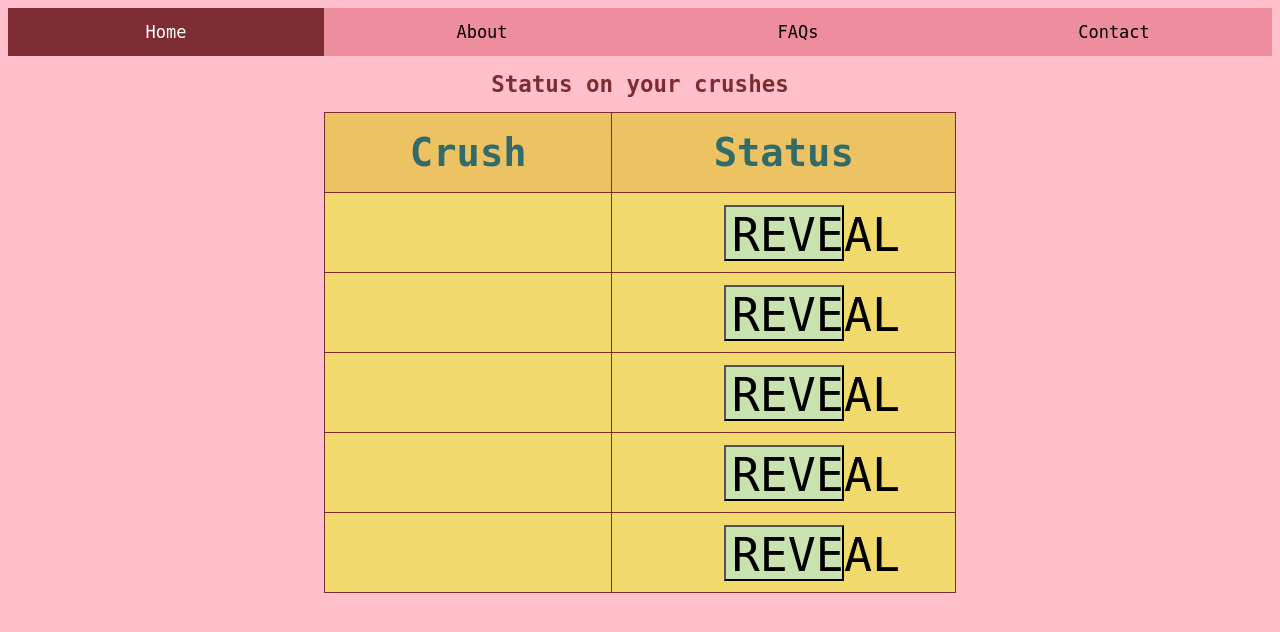
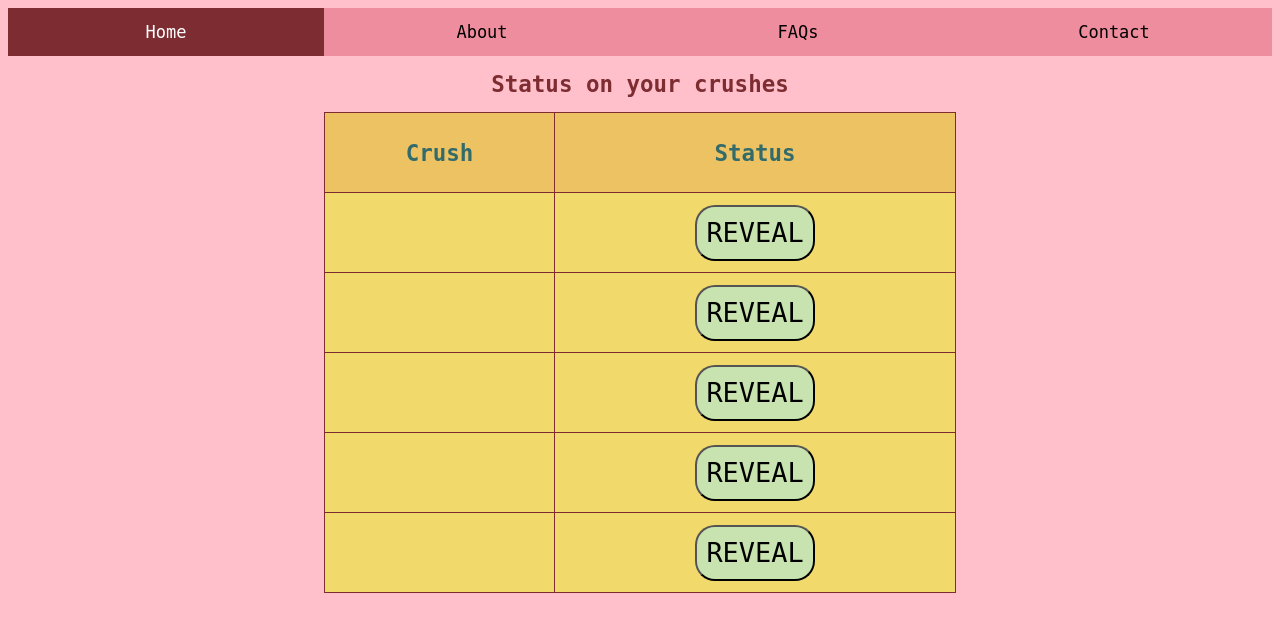
Before and after one commit to rwang2022/BU-match, a Flask app: page /acknowledge in a window 1280 px wide. Shown: the top 632 px of the page. Run offline with Flask 2, Linux system fonts and the light colour scheme; parts of the project's set-up code (start-up, migrations or seed data) failed here and were passed over.

Commit message:
button change

```diff
--- a/static/CSS/styles.css
+++ b/static/CSS/styles.css
@@ -36,6 +36,7 @@ h1 {
 }
 
 table {
+  font-size: medium;
   width: 50%;
   margin: auto;
   background-color: var(--light-yellow);
@@ -85,6 +86,10 @@ table, th, td {
 .topnav a.active {
   background-color: var(--dark-red);
   color: white;
+}
+
+button {
+  border-radius: 20px;
 }
 
 button[class="submit button"] {
--- a/templates/sending_code.html
+++ b/templates/sending_code.html
@@ -12,7 +12,7 @@
   <form action="/login" method="POST">
     <label for="code">Code: </label>
     <input type="text" name="code" id="code" required autocomplete="off" style="width: auto"/>
-    <button class="submit button" name="register" id="register">
+    <button class="submit button" name="register" id="register" style="">
       Submit
     </button>
   </form>
--- a/templates/success_login.html
+++ b/templates/success_login.html
@@ -19,7 +19,7 @@
           style="text-align: left;"
         />
       </div>
-      <input type="submit" />
+      <button class="submit button">Add Crush</button>
     </form>
 
     <pre>NOTE: if they have a different name that they go by, then it may be one of the following forms: </pre>
```
